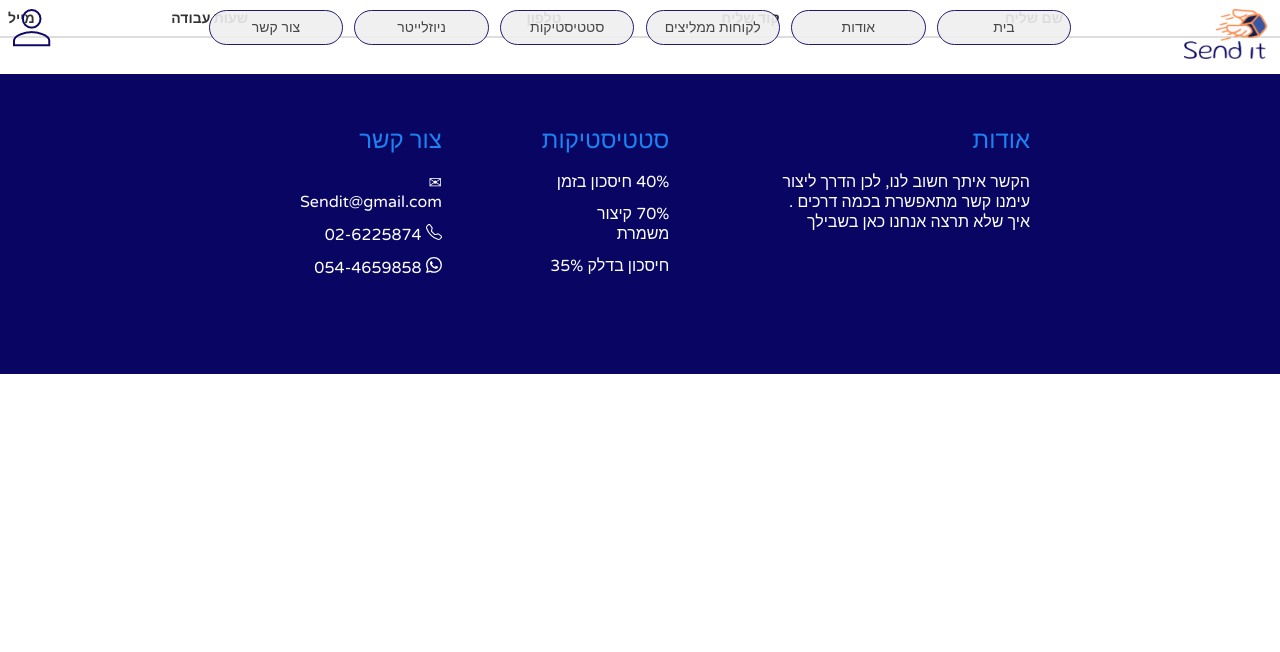
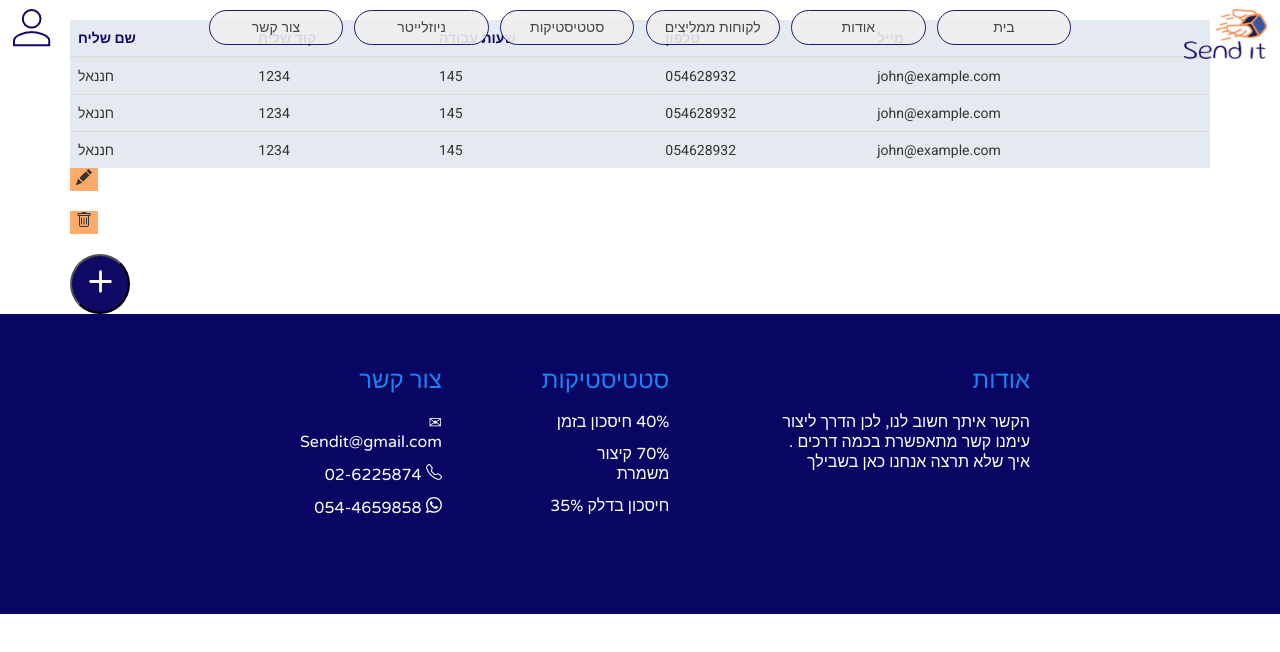
Before and after one commit to dvoraT/client, an Angular app: page /DeliveriesList in a window 1280 px wide. Shown: the top 652 px of the page. Built offline with nearby package versions, Linux system fonts and the light colour scheme.

Commit message:
delivery list

```diff
--- a/src/app/app.module.ts
+++ b/src/app/app.module.ts
@@ -57,7 +57,7 @@
 
     RoutsListComponent,
 
-    DeliveriesListComponent,
+    // DeliveriesListComponent,
 
     NewOrderComponent,
 
--- a/src/app/deliveries-list/deliveries-list.component.css
+++ b/src/app/deliveries-list/deliveries-list.component.css
@@ -0,0 +1,19 @@
+
+
+.myTitle{
+    /* width: 500px;
+    height: 75px; */
+    background-color: rgb(229, 234, 241);
+    /* margin-top: 600px; */
+    color:rgb(16, 9, 102);font-weight: bold;
+}
+.plus{
+    border-radius: 60px;
+    background-color: rgb(16, 9, 102);
+    width: 60px;
+    height: 60px;
+}
+.icon{
+    border:none;
+    background-color: #feab69;
+}
--- a/src/app/deliveries-list/deliveries-list.component.html
+++ b/src/app/deliveries-list/deliveries-list.component.html
@@ -1,5 +1,5 @@
+<!-- <table class="table">
 
-<table class="table">
     <thead>
         <tr>
             <th>מייל</th>
@@ -7,12 +7,111 @@
             <th>טלפון</th>
             <th>קוד שליח</th>
             <th>שם שליח</th>
-
         </tr>
     </thead>
+
     <tbody>
         <tr>
             <td></td>
         </tr>
     </tbody>
-</table>
+</table> -->
+<!-- <div class="container1">
+    <div class="myTitle">
+        <h1>שם שליח</h1>
+        <h1>קוד שליח</h1>
+        <h1>שעות עבודה</h1>
+        <h1>טלפון</h1>
+        <h1>מייל</h1>
+
+    </div>
+    <button class="icon">
+        <svg xmlns="http://www.w3.org/2000/svg" width="16" height="16" fill="currentColor" class="bi bi-pencil-fill"
+            viewBox="0 0 16 16">
+            <path
+                d="M12.854.146a.5.5 0 0 0-.707 0L10.5 1.793 14.207 5.5l1.647-1.646a.5.5 0 0 0 0-.708l-3-3zm.646 6.061L9.793 2.5 3.293 9H3.5a.5.5 0 0 1 .5.5v.5h.5a.5.5 0 0 1 .5.5v.5h.5a.5.5 0 0 1 .5.5v.5h.5a.5.5 0 0 1 .5.5v.207l6.5-6.5zm-7.468 7.468A.5.5 0 0 1 6 13.5V13h-.5a.5.5 0 0 1-.5-.5V12h-.5a.5.5 0 0 1-.5-.5V11h-.5a.5.5 0 0 1-.5-.5V10h-.5a.499.499 0 0 1-.175-.032l-.179.178a.5.5 0 0 0-.11.168l-2 5a.5.5 0 0 0 .65.65l5-2a.5.5 0 0 0 .168-.11l.178-.178z" />
+        </svg>
+    </button>
+    <br>
+    <button class="icon">
+        <svg xmlns="http://www.w3.org/2000/svg" width="16" height="16" fill="currentColor" class="bi bi-trash"
+            viewBox="0 0 16 16">
+            <path
+                d="M5.5 5.5A.5.5 0 0 1 6 6v6a.5.5 0 0 1-1 0V6a.5.5 0 0 1 .5-.5zm2.5 0a.5.5 0 0 1 .5.5v6a.5.5 0 0 1-1 0V6a.5.5 0 0 1 .5-.5zm3 .5a.5.5 0 0 0-1 0v6a.5.5 0 0 0 1 0V6z" />
+            <path fill-rule="evenodd"
+                d="M14.5 3a1 1 0 0 1-1 1H13v9a2 2 0 0 1-2 2H5a2 2 0 0 1-2-2V4h-.5a1 1 0 0 1-1-1V2a1 1 0 0 1 1-1H6a1 1 0 0 1 1-1h2a1 1 0 0 1 1 1h3.5a1 1 0 0 1 1 1v1zM4.118 4 4 4.059V13a1 1 0 0 0 1 1h6a1 1 0 0 0 1-1V4.059L11.882 4H4.118zM2.5 3V2h11v1h-11z" />
+        </svg>
+    </button>
+
+    <div class="myBody">
+        <table>
+            <tr>שם</tr>
+            <tr>12345</tr>
+            <tr>4</tr>
+            <tr>05462896354</tr>
+            <tr>trhgd@gmail.com</tr>
+        </table>
+    </div>
+
+</div> -->
+<div class="container mt-3" >
+    <table class="table" style="margin-top: 20px; ">
+      <thead>
+        <tr class="myTitle" >
+          <th>שם שליח</th>
+          <th>קוד שליח</th>
+          <th>שעות עבודה</th>
+          <th>טלפון</th>
+          <th>מייל</th>
+        </tr>
+      </thead>
+      <tbody class="myBody" style="width: 500px; background-color: rgb(229, 234, 241);">
+        <tr>
+          <td>חננאל</td>
+          <td>1234</td>
+          <td>145</td>
+          <td>054628932</td>
+          <td>john@example.com</td>
+
+        </tr>
+        <tr>
+            <td>חננאל</td>
+            <td>1234</td>
+            <td>145</td>
+            <td>054628932</td>
+            <td>john@example.com</td>
+        </tr>
+        <tr>
+            <td>חננאל</td>
+            <td>1234</td>
+            <td>145</td>
+            <td>054628932</td>
+            <td>john@example.com</td>
+
+        </tr>
+      </tbody>
+      <button class="icon">
+        <svg xmlns="http://www.w3.org/2000/svg" width="16" height="16" fill="currentColor" class="bi bi-pencil-fill"
+            viewBox="0 0 16 16">
+            <path
+                d="M12.854.146a.5.5 0 0 0-.707 0L10.5 1.793 14.207 5.5l1.647-1.646a.5.5 0 0 0 0-.708l-3-3zm.646 6.061L9.793 2.5 3.293 9H3.5a.5.5 0 0 1 .5.5v.5h.5a.5.5 0 0 1 .5.5v.5h.5a.5.5 0 0 1 .5.5v.5h.5a.5.5 0 0 1 .5.5v.207l6.5-6.5zm-7.468 7.468A.5.5 0 0 1 6 13.5V13h-.5a.5.5 0 0 1-.5-.5V12h-.5a.5.5 0 0 1-.5-.5V11h-.5a.5.5 0 0 1-.5-.5V10h-.5a.499.499 0 0 1-.175-.032l-.179.178a.5.5 0 0 0-.11.168l-2 5a.5.5 0 0 0 .65.65l5-2a.5.5 0 0 0 .168-.11l.178-.178z" />
+        </svg>
+    </button>
+    <tr>
+        <br>
+        <button class="icon">
+            <svg xmlns="http://www.w3.org/2000/svg" width="16" height="16" fill="currentColor" class="bi bi-trash"
+                viewBox="0 0 16 16">
+                <path
+                    d="M5.5 5.5A.5.5 0 0 1 6 6v6a.5.5 0 0 1-1 0V6a.5.5 0 0 1 .5-.5zm2.5 0a.5.5 0 0 1 .5.5v6a.5.5 0 0 1-1 0V6a.5.5 0 0 1 .5-.5zm3 .5a.5.5 0 0 0-1 0v6a.5.5 0 0 0 1 0V6z" />
+                <path fill-rule="evenodd"
+                    d="M14.5 3a1 1 0 0 1-1 1H13v9a2 2 0 0 1-2 2H5a2 2 0 0 1-2-2V4h-.5a1 1 0 0 1-1-1V2a1 1 0 0 1 1-1H6a1 1 0 0 1 1-1h2a1 1 0 0 1 1 1h3.5a1 1 0 0 1 1 1v1zM4.118 4 4 4.059V13a1 1 0 0 0 1 1h6a1 1 0 0 0 1-1V4.059L11.882 4H4.118zM2.5 3V2h11v1h-11z" />
+            </svg>
+        </button>
+    </table>
+    <button class="plus"><svg xmlns="http://www.w3.org/2000/svg" width="45" height="45" fill="currentColor"
+        class="bi bi-plus" viewBox="0 0 16 16" style="color: white;">
+        <path
+            d="M8 4a.5.5 0 0 1 .5.5v3h3a.5.5 0 0 1 0 1h-3v3a.5.5 0 0 1-1 0v-3h-3a.5.5 0 0 1 0-1h3v-3A.5.5 0 0 1 8 4z" />
+    </svg></button>
+  </div>
--- a/src/app/details/details.component.css
+++ b/src/app/details/details.component.css
@@ -1,13 +1,26 @@
+
+.text_contain{
+    direction: rtl;
+    margin-top: 3px;
+}
+.form__field{
+    direction: rtl;
+    background-color: #feab69;
+    border:none;
+    margin-right: 20px;
+}
+h1{
+    font-weight: bold;
+    color:rgb(16, 9, 102);
+    direction: rtl;
+    margin-right: 20px;
+    margin-top: 5px;
+}
+.update{
+
+        color: white;
+        border-radius: 50px;
+        background-color: rgb(16, 9, 102);
 
 
-.form_container{
-    height: 500px;
-    width: 90%;
-    background-color: aqua;
-    /* display: flex; */
 }
-
-.form-control{
-    width: 60%;
-
-}
--- a/src/app/details/details.component.html
+++ b/src/app/details/details.component.html
@@ -14,12 +14,47 @@
     <button type="submit" class="btn btn-default">Submit</button>
   </form>
      -->
-     <div class="form_container">
+     <!-- <div class="form_container">
             <form class="forme-group">
+              <h1></h1>
                 <input class="form-control">
+                <h1></h1>
                 <input class="form-control">
+                <h1></h1>
                 <input class="form-control">
                 <input class="form-control">
 
             </form>
-    </div>
+    </div> -->
+    <div class="text_contain">
+
+      <h1>שם משתמש</h1>
+      <input  type="text" class="form__field" placeholder="שם " />
+      <label  class="form__label"> </label>
+
+      <h1>סיסמא</h1>
+      <input  type="text" class="form__field" placeholder="סיסמא"/>
+      <label  class="form__label"> </label>
+
+      <h1>שם העסק</h1>
+      <input  type="text" class="form__field" placeholder="שם העסק" />
+      <label  class="form__label"> </label>
+
+      <h1>כתובת</h1>
+      <input  type="text" class="form__field" placeholder="כתובת" />
+      <label  class="form__label"> </label>
+
+      <h1>ח.פ</h1>
+      <input  type="text" class="form__field" placeholder="ח.פ" />
+      <label  class="form__label"> </label>
+
+      <h1>טלפון</h1>
+      <input  type="text" class="form__field" placeholder="טלפון"/>
+      <label  class="form__label"> </label>
+
+      <h1>מייל</h1>
+      <input  type="text" class="form__field" placeholder="מייל"/>
+      <label  class="form__label"> </label>
+      <button class="update">עדכון</button>
+      <!-- <button (click)="" >אישור</button> -->
+</div>
--- a/src/app/new-order/new-order.component.css
+++ b/src/app/new-order/new-order.component.css
@@ -1,15 +1,17 @@
 .form-control{
     background-color: #feab69;
-    border: none;
+    /* border-color: whitesmoke; */
     direction: rtl;
-    margin-right: 50px;
+    margin-left: 350px;
+    width: 200px;
 }
 h1{
+    font-size: large;
     font-weight: bolder;
-    font-size: larger;
     color:rgb(16, 9, 102);
     direction: rtl;
-    font-weight: 200;
+    margin-right: 20px;
+    margin-top: 5px;
 
 }
 .OK-button{
--- a/src/app/new-order/new-order.component.html
+++ b/src/app/new-order/new-order.component.html
@@ -12,7 +12,7 @@
             <h1>כמות ארגזים</h1>
             <input class="form-control">
         </form>
-        <button routerLink="/SingUp" class="OK-button">אישור</button>
+        <button routerLink="/" class="OK-button">אישור</button>
 </div>
 
 </div>
--- a/src/app/personal-area/personal-area.component.css
+++ b/src/app/personal-area/personal-area.component.css
@@ -65,10 +65,12 @@
 
     .img_contain,
    .itmes_contain {
+       /* את הדיב הזה צריך להזיז ימינה */
       width: 50%;
       height: 50%;
+      /* התכונה הזאת מפריעה לו לזוז */
       position: absolute;
-
+     /* margin-left: 20px; */
       /* top: 0; */
       /* left: 0; */
     }
--- a/src/app/sing-up/sing-up.component.ts
+++ b/src/app/sing-up/sing-up.component.ts
@@ -15,7 +15,7 @@
 
   public addNewUser(newUser:User)
   { debugger
-    alert('kk')
+    alert('Add user!')
   }
 
 }
```
Also changed, not shown: src/app/details/details.component.ts (+6 -3 lines), src/app/delivery-routs/delivery-routs.component.css (line endings or trailing spaces).
